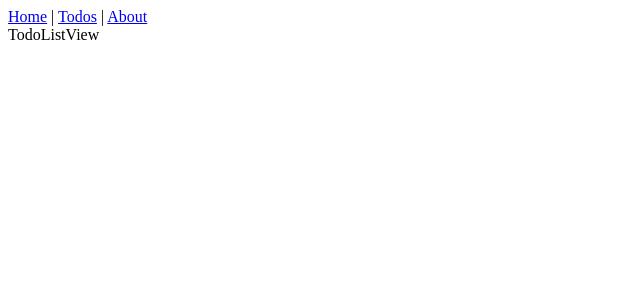
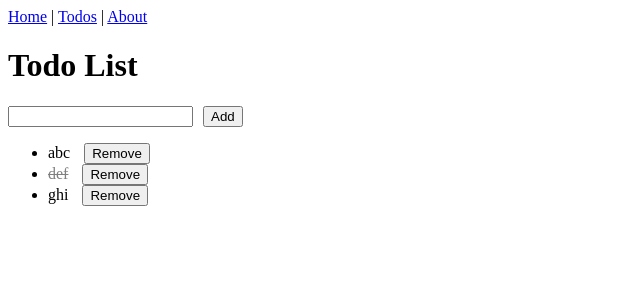
Before and after one commit to KSPSSW/webPro_Lab3, a Vue app: page /todos in a window 1280 px wide. Shown: the top 300 px of the page, without its empty margins (0-640 px from the left). Built offline with nearby package versions, Linux system fonts and the light colour scheme; the HTML template or start-up script is replaced by a standard one.

Commit message:
Add input and Add btn

```diff
--- a/src/views/TodoListView.vue
+++ b/src/views/TodoListView.vue
@@ -1,7 +1,23 @@
 <template>
-  <div>TodoListView</div>
+  <div>
+    <h1>Todo List</h1>
+    <input type="text" /><button>Add</button>
+    <ul>
+      <li><span>abc</span> <button>Remove</button></li>
+      <li><span class="completed">def</span> <button>Remove</button></li>
+      <li><span>ghi</span> <button>Remove</button></li>
+    </ul>
+  </div>
 </template>
 
 <script setup lang="ts"></script>
 
-<style scope></style>
+<style scope>
+.completed {
+  text-decoration: line-through;
+  color: gray;
+}
+button {
+  margin-left: 10px;
+}
+</style>
```
